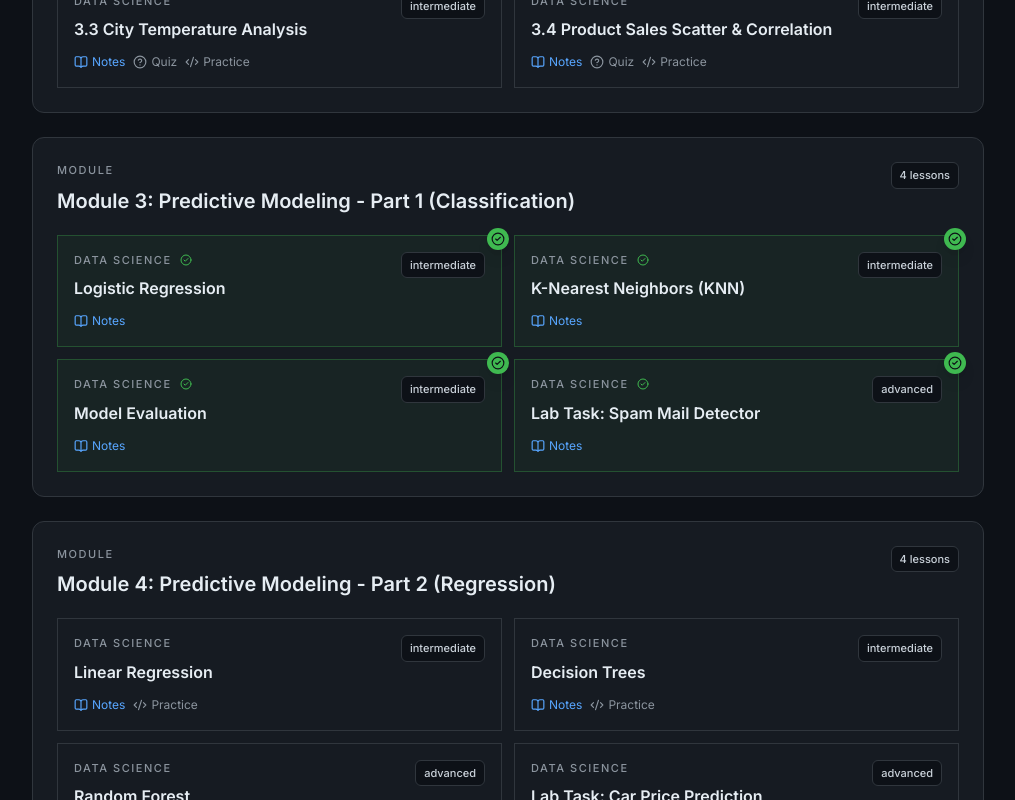
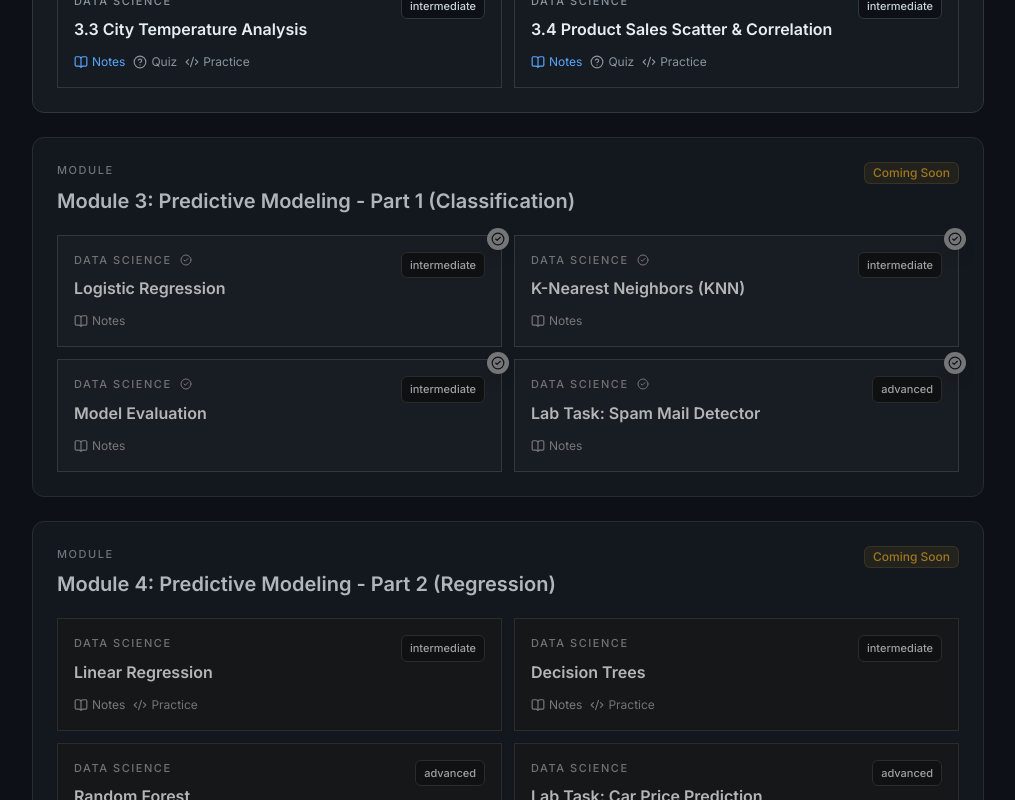
Before and after one commit to NxtGen-Innovations/DataQuery-elab, a Next.js app: page /curriculum in a window 1280 px wide. Shown: the part 1220-2020 px from the top of the page, without its empty margins (256-1271 px from the left). Built offline with nearby package versions, Linux system fonts and the light colour scheme.

Commit message:
new chages

```diff
--- a/src/app/(app)/curriculum/page.tsx
+++ b/src/app/(app)/curriculum/page.tsx
@@ -32,19 +32,27 @@ export default function CurriculumIndexPage() {
         </section>
 
         <section className="space-y-6">
-          {CURRICULUM[0].topics.map((topic) => (
-            <div key={topic.topic} className="ds-panel p-6">
+          {CURRICULUM[0].topics.map((topic, idx) => {
+            const isComingSoon = idx >= 3
+            return (
+              <div key={topic.topic} id={topic.topic.toLowerCase().replace(/\s+/g, '-')} className={cn("ds-panel p-6", isComingSoon && "opacity-75 relative overflow-hidden")}>
                 <div className="mb-5 flex items-start justify-between gap-4">
                   <div>
                     <div className="text-[11px] font-medium uppercase tracking-[0.14em] text-[#8b949e]">Module</div>
                     <h2 className="mt-2 text-xl font-semibold text-[#e6edf3]">{topic.topic}</h2>
                   </div>
+                  <div className="flex items-center gap-2">
+                    {isComingSoon ? (
+                      <Badge className="bg-[#d29922]/10 text-[#d29922] border-[#d29922]/20">Coming Soon</Badge>
+                    ) : (
                       <Badge variant="outline" className="rounded-md border-[#30363d] bg-[#0d1117] px-2 py-1 text-[11px] text-[#c9d1d9]">
                         {topic.lessons.length} lessons
                       </Badge>
+                    )}
+                  </div>
                 </div>
 
-              <div className="grid gap-3 lg:grid-cols-2">
+                <div className={cn("grid gap-3 lg:grid-cols-2", isComingSoon && "pointer-events-none filter grayscale")}>
                   {topic.lessons.map((lesson) => {
                   const quiz = getQuizByLessonId(lesson.id)
                   const challenge = getChallengeByLessonId(lesson.id)
@@ -100,7 +108,8 @@ export default function CurriculumIndexPage() {
                 })}
               </div>
               </div>
-          ))}
+            )
+          })}
         </section>
       </div>
     </div>
--- a/src/app/(app)/dashboard/page.tsx
+++ b/src/app/(app)/dashboard/page.tsx
@@ -185,25 +185,33 @@ export default function Dashboard() {
             <div className="grid gap-4 md:grid-cols-2">
               {CURRICULUM[0].topics.slice(0, 4).map((topic, idx) => {
                 const progress = getUnitProgress(topic.topic)
+                const isComingSoon = idx >= 3
                 return (
-                  <Link key={topic.topic} href="/curriculum">
-                    <div className="ds-panel border-transparent bg-[#161b22]/50 p-5 hover:bg-[#161b22] transition-colors cursor-pointer group">
+                  <Link key={topic.topic} href={isComingSoon ? "#" : `/curriculum#${topic.topic.toLowerCase().replace(/\s+/g, '-')}`}>
+                    <div className={cn(
+                      "ds-panel border-transparent bg-[#161b22]/50 p-5 hover:bg-[#161b22] transition-colors group",
+                      !isComingSoon && "cursor-pointer",
+                      isComingSoon && "opacity-60 grayscale cursor-not-allowed"
+                    )}>
                       <div className="flex items-center justify-between">
                         <span className="text-[10px] font-bold text-[#8b949e] uppercase tracking-widest">Unit {idx + 1}</span>
-                        <Badge className="bg-[#58a6ff]/10 text-[#58a6ff] border-none text-[10px]">
-                          {progress === 100 ? 'Mastered' : progress > 0 ? 'In Progress' : 'Locked'}
+                        <Badge className={cn(
+                          "border-none text-[10px]",
+                          isComingSoon ? "bg-[#d29922]/10 text-[#d29922]" : "bg-[#58a6ff]/10 text-[#58a6ff]"
+                        )}>
+                          {isComingSoon ? 'Coming Soon' : progress === 100 ? 'Mastered' : progress > 0 ? 'In Progress' : 'Not Started'}
                         </Badge>
                       </div>
                       <h3 className="mt-3 text-[15px] font-bold text-[#e6edf3] leading-snug group-hover:text-[#58a6ff] transition-colors">{topic.topic}</h3>
                       <div className="mt-6">
                         <div className="flex items-center justify-between mb-2">
                           <span className="text-[11px] text-[#8b949e]">Completion</span>
-                          <span className="text-[11px] font-bold text-[#e6edf3]">{progress}%</span>
+                          <span className="text-[11px] font-bold text-[#e6edf3]">{isComingSoon ? '0' : progress}%</span>
                         </div>
                         <div className="h-1 w-full bg-[#30363d] rounded-full overflow-hidden">
                           <motion.div
                             initial={{ width: 0 }}
-                            animate={{ width: `${progress}%` }}
+                            animate={{ width: `${isComingSoon ? 0 : progress}%` }}
                             transition={{ duration: 1, delay: 0.5 }}
                             className="h-full bg-[#58a6ff] glow-blue"
                           />
--- a/src/components/sidebar.tsx
+++ b/src/components/sidebar.tsx
@@ -12,7 +12,6 @@ import { CURRICULUM, getQuizByLessonId, getChallengeByLessonId } from '@/lib/cur
 const navItems = [
   { icon: LayoutDashboard, label: 'Dashboard', href: '/dashboard', adminOnly: false },
   { icon: BookOpen, label: 'Curriculum', href: '/curriculum', adminOnly: false },
-  { icon: Sparkles, label: 'Practice', href: '/curriculum/ds-mod2-02', adminOnly: false },
   { icon: Brain, label: 'Admin', href: '/admin', adminOnly: true },
 ]
 
```
Lines whose indentation alone changed are shown as unchanged.
